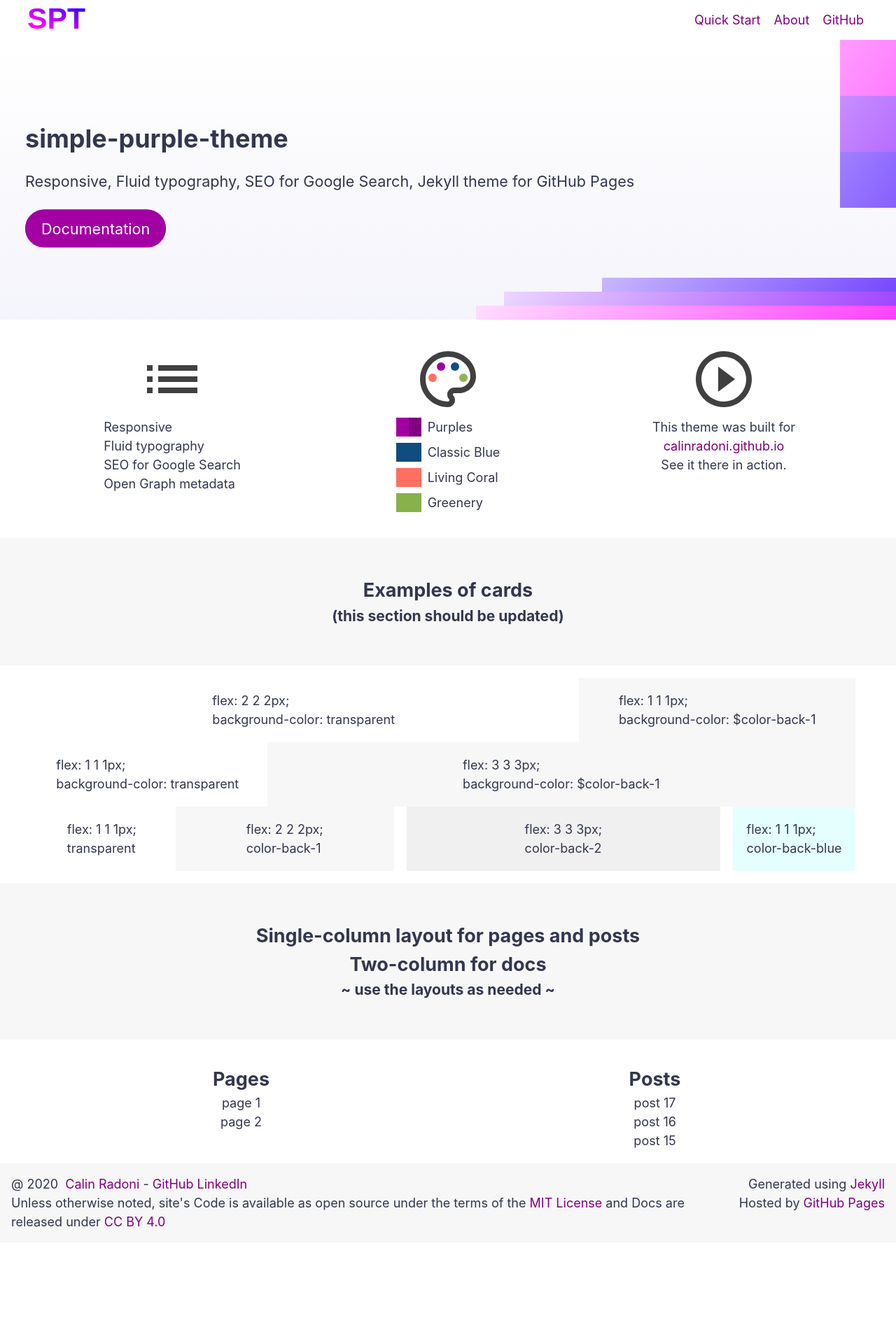
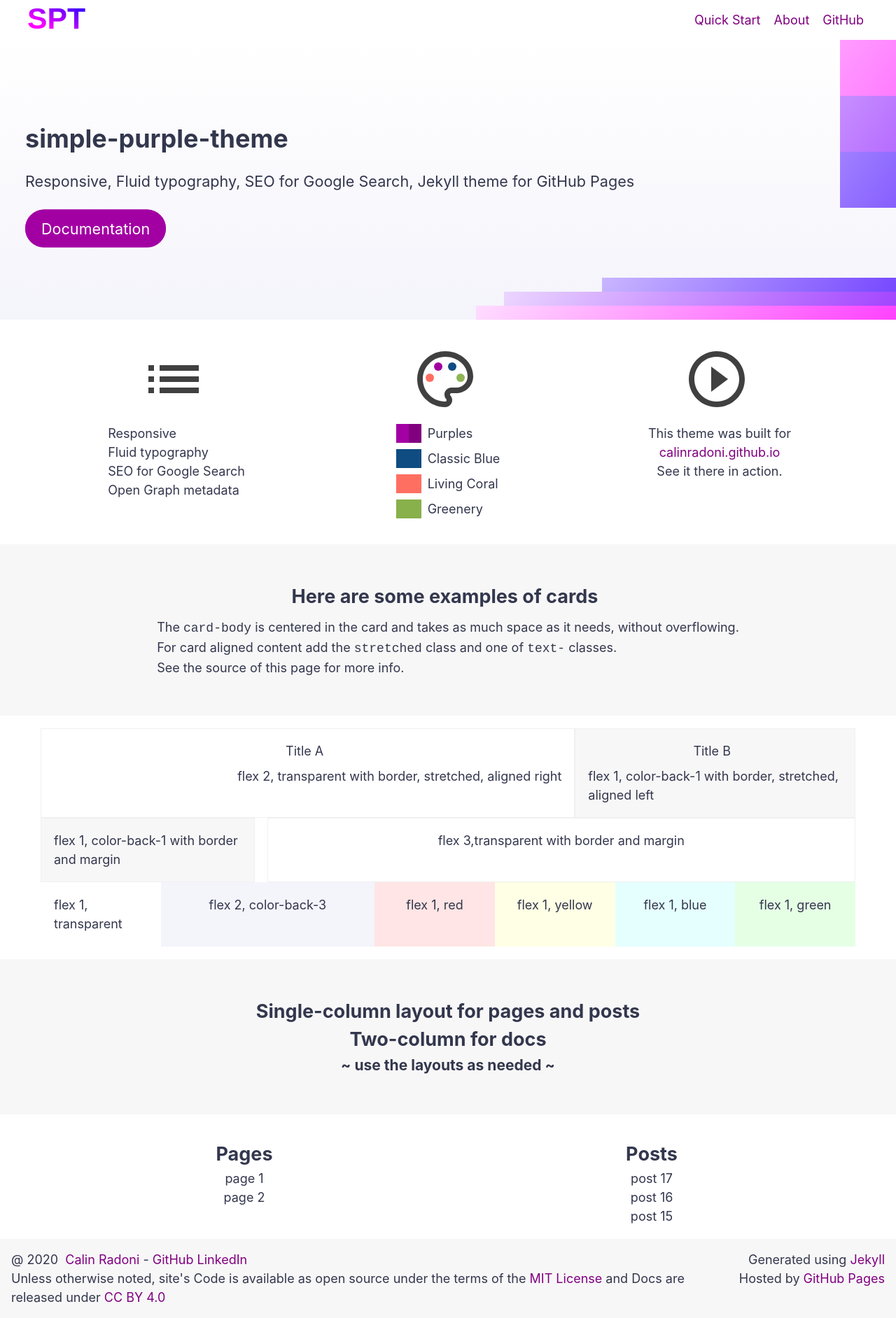
Before and after one commit to CalinRadoni/simple-purple-theme, a Jekyll site: the page built from index.html, in a window 1280 px wide. Shown: the whole page at 70% size. Built offline with Jekyll 4.4.1, drawn with Linux system fonts in a browser that asks for light colours; before the commit the page ends 1776 px from its top, so only the background shows below that.

Commit message:
Updates the cards

```diff
--- a/_sass/_cards.scss
+++ b/_sass/_cards.scss
@@ -9,11 +9,15 @@
   display: flex; flex-direction: row; align-items: center; justify-content: flex-start;
   @include viewport-min-M { flex-direction: column }
 
+  margin: 0;
+
+  &-margin {
     margin: 1rem 0 0 0;
     &:first-child { margin-top: 0 }
     @include viewport-min-M {
       margin: 0 0 0 1rem;
       &:first-child { margin-left: 0 }
+    }
   }
 
   padding: 1rem;
@@ -23,7 +27,12 @@
 
   &-title {
     flex: 0 1 auto;
+    text-align: right;
+    margin-right: 0.5rem;
+    @include viewport-min-M {
       text-align: center;
+      margin-bottom: 0.5rem;
+    }
   }
   &-body {
     flex: 1 1 auto;
--- a/_sass/base.scss
+++ b/_sass/base.scss
@@ -145,6 +145,7 @@
 
 // these are moved here to give them higher precedence then the ones above
 
+.stretched   { align-self: stretch }
 .text-left   { text-align: left   }
 .text-center { text-align: center }
 .text-right  { text-align: right  }
--- a/index.html
+++ b/index.html
@@ -50,65 +50,63 @@
 
 <section class="row-full color-back-1 text-center" style="padding: 2rem 1rem;">
   <div class="card">
-  <h2>Examples of cards</h2>
-  <h3>(this section should be updated)</h3>
+    <div class="card-title">
+      <h2>Here are some examples of cards</h2>
+    </div>
+    <div class="card-body text-left">
+      <p>The <code>card-body</code> is centered in the card and takes as much space as it needs, without overflowing.</p>
+      <p>For card aligned content add the <code>stretched</code> class and one of <code>text-</code> classes.</p>
+      <p>See the source of this page for more info.</p>
+    </div>
   </div>
 </section>
 
 <section class="row-limited">
-  <div class="card card-2">
-    <div class="card-body">
-      <p>flex: 2 2 2px;</p>
-      <p>background-color: transparent</p>
+  <div class="card card-2 border-color-back-2">
+    <div class="card-title">Title A</div>
+    <div class="card-body stretched text-right">
+      <p>flex 2, transparent with border, stretched, aligned right</p>
     </div>
   </div>
-  <div class="card color-back-1">
+  <div class="card color-back-1 border-color-back-2">
+    <div class="card-title">Title B</div>
+    <div class="card-body stretched text-left">
+      <p>flex 1, color-back-1 with border, stretched, aligned left</p>
+    </div>
+  </div>
+</section>
+
+<section class="row-limited">
+  <div class="card card-margin color-back-1 border-color-back-2">
     <div class="card-body">
-      <p>flex: 1 1 1px;</p>
-      <p>background-color: $color-back-1</p>
+      <p>flex 1, color-back-1 with border and margin</p>
+    </div>
+  </div>
+  <div class="card card-margin border-color-back-2 card-3">
+    <div class="card-body">
+      <p>flex 3,transparent with border and margin</p>
     </div>
   </div>
 </section>
 
 <section class="row-limited">
   <div class="card">
-    <div class="card-body">
-      <p>flex: 1 1 1px;</p>
-      <p>background-color: transparent</p>
-    </div>
+    <div class="card-body"><p>flex 1, transparent</p></div>
   </div>
-  <div class="card color-back-1 card-3">
-    <div class="card-body">
-      <p>flex: 3 3 3px;</p>
-      <p>background-color: $color-back-1</p>
-    </div>
+  <div class="card card-2 color-back-3">
+    <div class="card-body"><p>flex 2, color-back-3</p></div>
   </div>
-</section>
-
-<section class="row-limited">
-  <div class="card">
-    <div class="card-body">
-      <p>flex: 1 1 1px;</p>
-      <p>transparent</p>
-    </div>
+  <div class="card color-back-red">
+    <div class="card-body"><p>flex 1, red</p></div>
   </div>
-  <div class="card card-2 color-back-1">
-    <div class="card-body">
-      <p>flex: 2 2 2px;</p>
-      <p>color-back-1</p>
-    </div>
+  <div class="card color-back-yellow">
+    <div class="card-body"><p>flex 1, yellow</p></div>
   </div>
-  <div class="card card-3 color-back-2">
-    <div class="card-body">
-      <p>flex: 3 3 3px;</p>
-      <p>color-back-2</p>
-    </div>
+  <div class="card color-back-blue">
+    <div class="card-body"><p>flex 1, blue</p></div>
   </div>
-  <div class="card card-1 color-back-blue">
-    <div class="card-body">
-      <p>flex: 1 1 1px;</p>
-      <p>color-back-blue</p>
-    </div>
+  <div class="card color-back-green">
+    <div class="card-body"><p>flex 1, green</p></div>
   </div>
 </section>
 
```
Also changed, not shown: simple-purple-theme.gemspec. Lines whose indentation alone changed are shown as unchanged.
